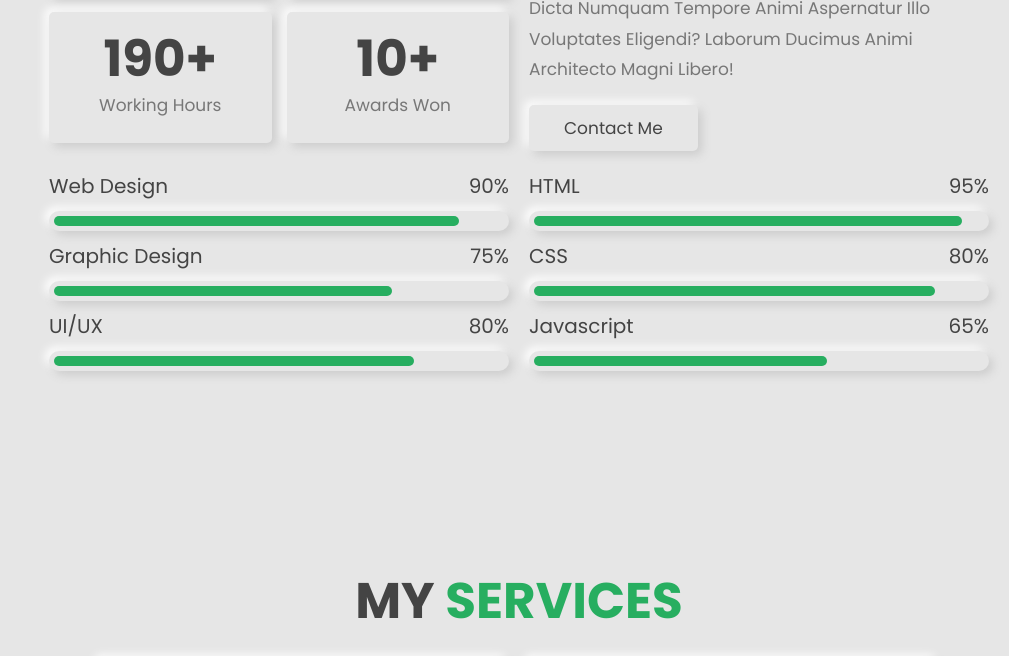
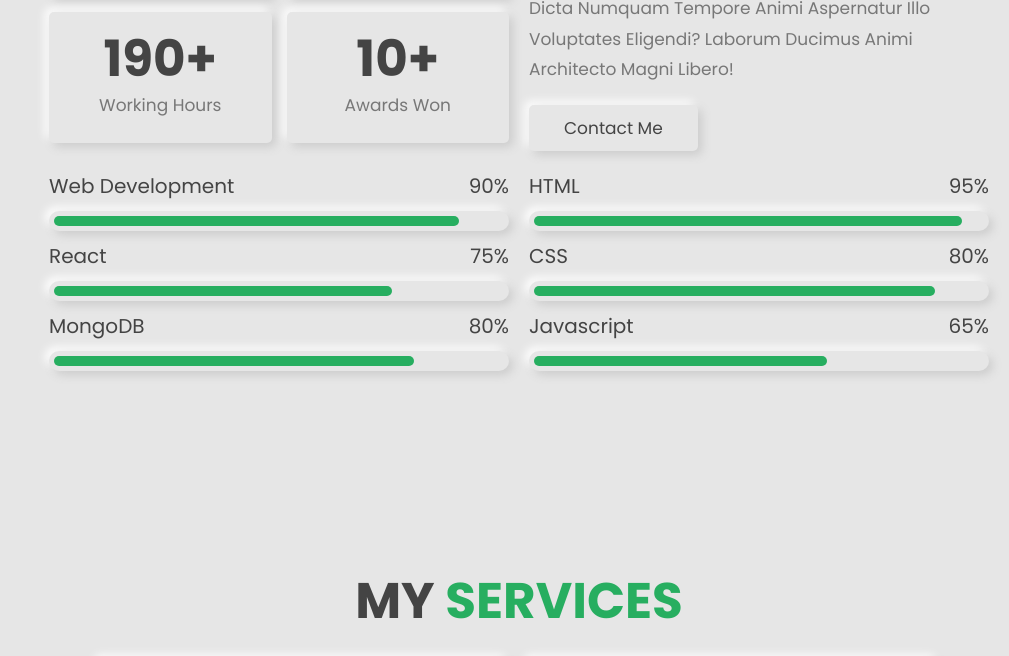
Before and after one commit to rehan799/Myportfolio, a plain HTML site: page index.html in a window 1280 px wide. Shown: the part 1056-1712 px from the top of the page, without its empty margins (271-1280 px from the left). Drawn offline with nearby package versions, Linux system fonts and the light colour scheme.

Commit message:
Update index.html

```diff
--- a/index.html
+++ b/index.html
@@ -91,11 +91,11 @@
       </div>
       <div class="row">
         <div class="progress">
-          <h3>web design <span>90%</span></h3>
+          <h3>web development <span>90%</span></h3>
           <div class="bar bar-1-1"><span></span></div>
-          <h3>graphic design <span>75%</span></h3>
+          <h3>react <span>75%</span></h3>
           <div class="bar bar-1-2"><span></span></div>
-          <h3>UI/UX <span>80%</span></h3>
+          <h3>mongoDB <span>80%</span></h3>
           <div class="bar bar-1-3"><span></span></div>
         </div>
         <div class="progress">
```
